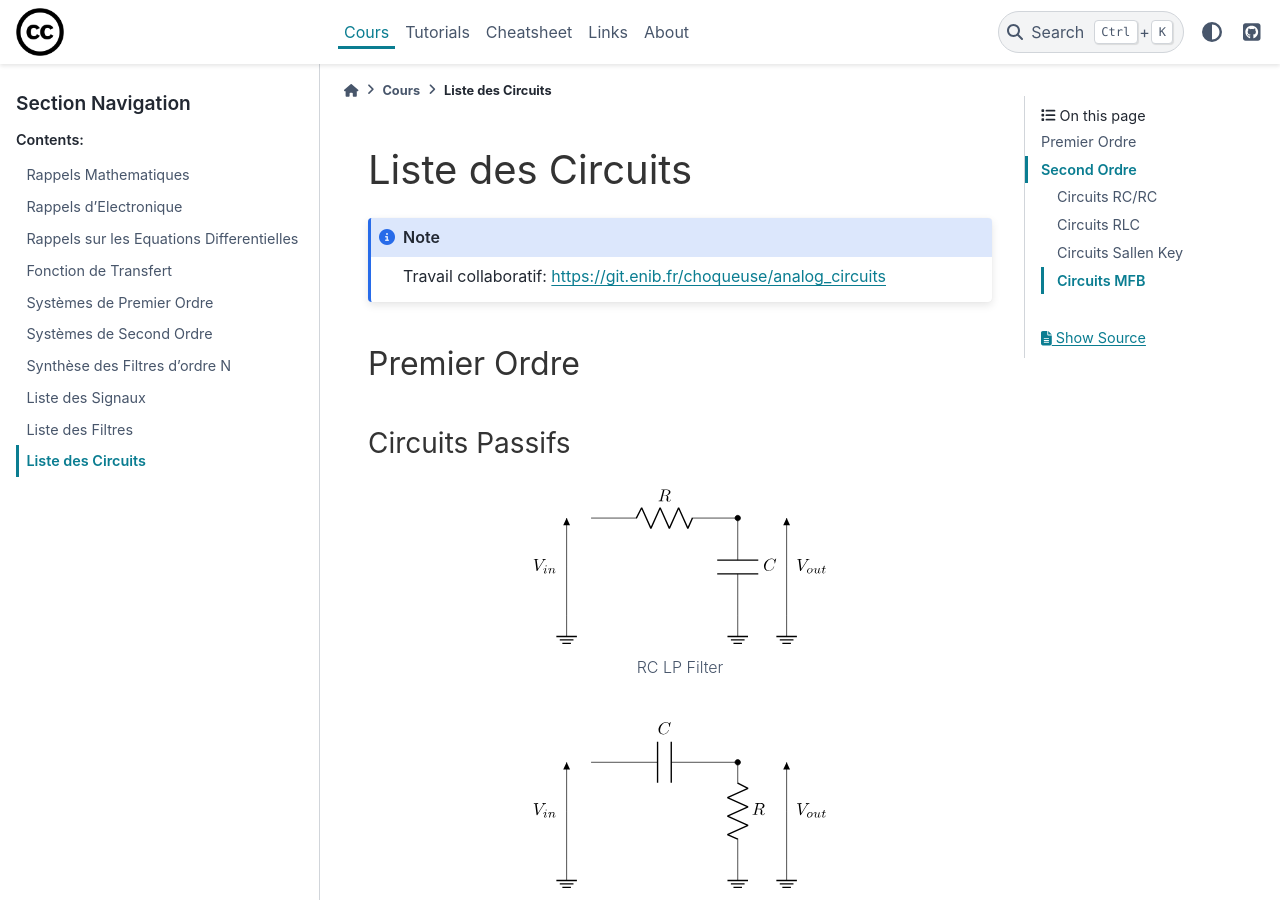
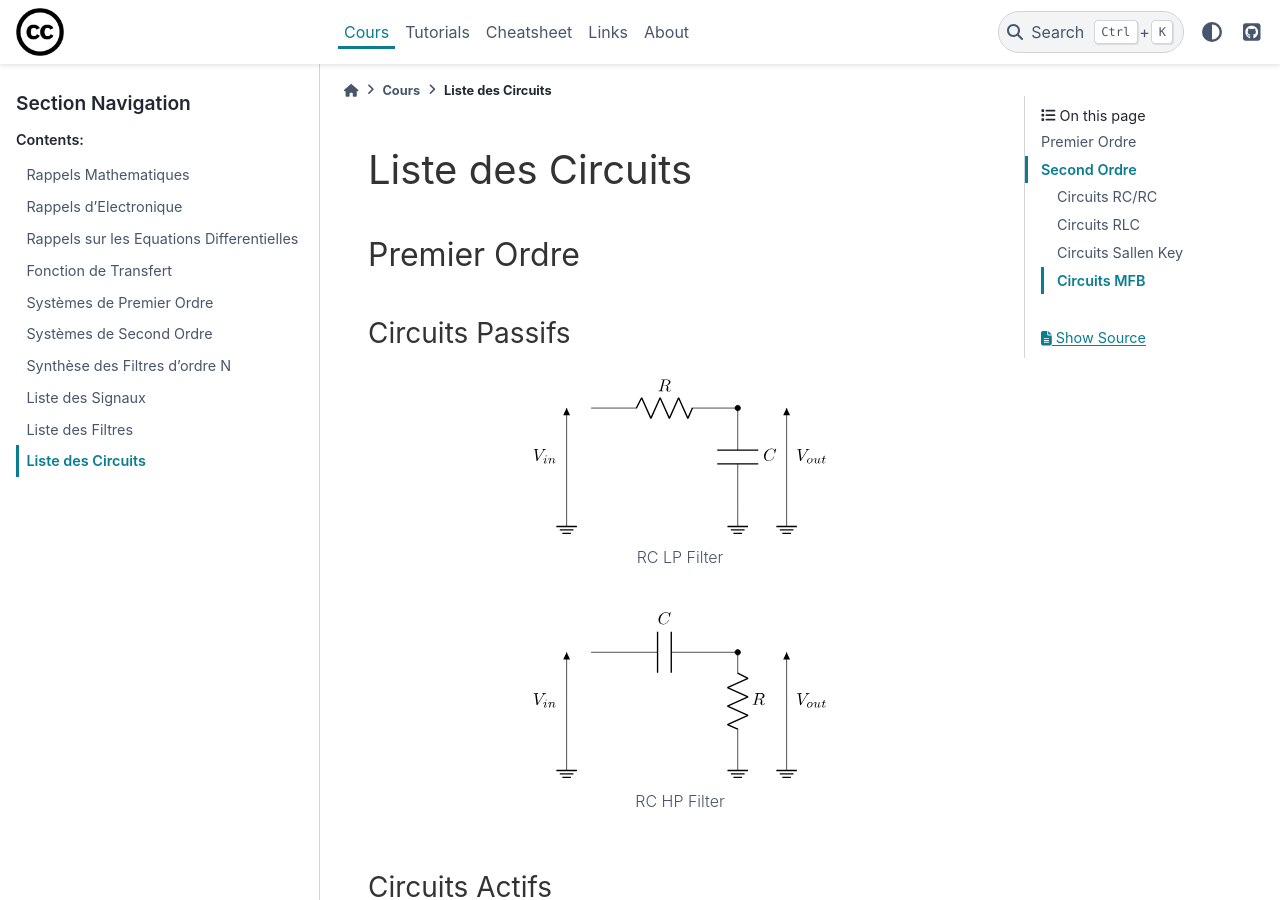
Before and after one commit to vincentchoqueuse/cheatsheet_elec, a Sphinx documentation site: the page built from docs/source/courses/circuit_list.rst, in a window 1280 px wide and 900 px high. Built offline with Sphinx 7.4.7 and the PyData theme 0.15.4, drawn with Linux system fonts in a browser that asks for light colours; pages that are not in the unit, such as notebooks, are missing from menus.

Commit message:
first commit

```diff
--- a/docs/source/courses/circuit_list.rst
+++ b/docs/source/courses/circuit_list.rst
@@ -1,9 +1,5 @@
 Liste des Circuits
 ==================
-
-.. note ::
-
-  Travail collaboratif: https://git.enib.fr/choqueuse/analog_circuits
 
 Premier Ordre
 -------------
```
